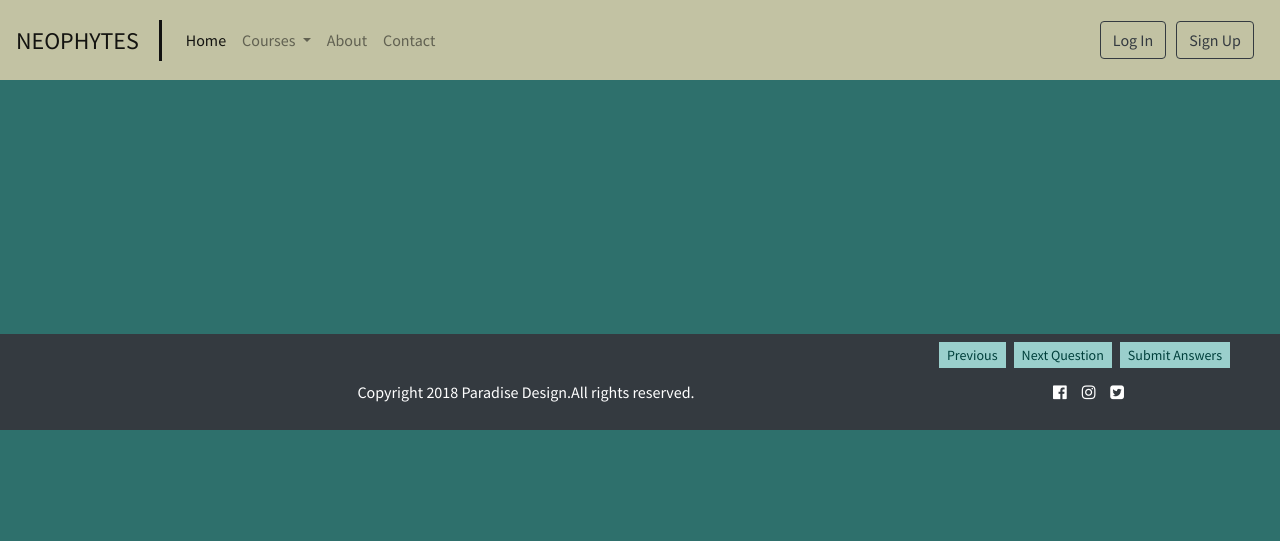
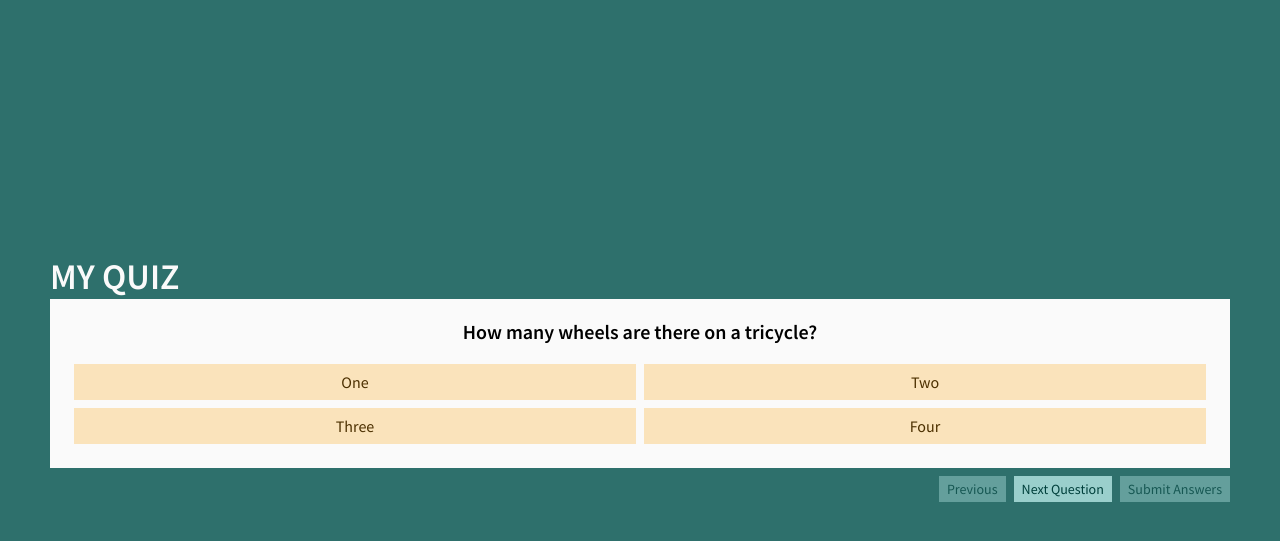
Before and after one commit to vnsharma61/Hackathon, a PHP site: page /questions.html in a window 1280 px wide. Shown: the top 541 px of the page. Run offline with PHP 8.4, Linux system fonts and the light colour scheme; some libraries are stand-ins or nearby versions.

Commit message:
questions_success

```diff
--- a/css/questions.css
+++ b/css/questions.css
@@ -1,6 +1,3 @@
-
-/*--&&&&&&&&&&&&&&&&&&&&&&&&&&&&&&&&&&Questions&&&&&&&&&&&&&&&&&&&&&&&&&&&&&&&&&--*/
-
 @import url(https://fonts.googleapis.com/css?family=Source+Sans+Pro:400,600);
 
 * {
@@ -130,113 +127,3 @@ body {
   font-weight: 600;
   font-size: 20px;
 }
-
-/*--&&&&&&&&&&&&&&&&&&&&&&&&&&&&&&&&&&Questions&&&&&&&&&&&&&&&&&&&&&&&&&&&&--*/
-
-.btn {
-	margin-right: 10px;
-}
-
-.bg-light {
-    background-color: #c2c2a3 !important;
-}
-
-.navbar {
-	height: 80px;
-	font-family: 'Roboto', sans-serif;
-	position: fixed;
-	top: 0;
-	left: 0;
-	right: 0;
-}
-
-.navbar-brand {
-	font-size: 24px;
-	border-right: 3px solid #111;
-	padding-right: 20px;
-}
-
-.dropdown-item {
-	width: fit-content;
-	margin: auto 10px;
-}
-section.log {
-	margin-top: 80px;
-}
-
-.log img{
-	width: 100%;
-}
-.tests .row {
-    padding-top: 50px;
-}
-.tests {
-	background-color: #fbf7f5;
-}
-.tests img{
-	border-radius: 10%;
-    padding-left: 10px;
-    padding-top: 10px;
-    padding-right: 20px;
-    padding-bottom: 10px;
-}
-.tests .shadow{
-	padding-bottom: 15px;
-}
-.navbar .row{
-	width: 100%;
-}
-.nav-left{
-	width: 20%;
-}
-.nav-center{
-	width: 65%;
-}
-.nav-right{
-	width: 15%;
-
-}
-button.btn.btn-danger {
-    margin-left: 6px;
-}
-section.log {
-    background: linear-gradient(to right,#0f2027,#203a43,#2c5634);
-    padding: 160px;
-        padding-bottom: 200px;
-    }
-.log h1 {
-    text-align: center;
-}
-.featureone{
-	    padding-top: 50px;
-    padding-bottom: 50px;
-	background-color: #fbf7f5;
-}
-.featureone img{
-	    padding-left: 20px;
-    padding-top: 40px;
-}
-<<<<<<< HEAD
-=======
-.tests .shadow{
-	box-shadow: 2px 2px 12px rgba(0,0,0,0.2);
-}
-ul.social.text-white.text-right {
-    /* float: right; */
-    list-style: none;
-    display: inline-flex;
-}
-.left{
-	width: 80%;
-}
-.right{
-	width: 20%;
-}
-.fa{
-	padding-right: 15px;
-}
-
-footer.bg-dark.py-5 {
-    height: 40px;
-}
->>>>>>> 679b1862cad7e690947d92b5cfdaf965c174e0ec
--- a/js/questions.js
+++ b/js/questions.js
@@ -1,8 +1,3 @@
-<html>
-<head></head>
-<body>
-<script>
-
 // Array of all the questions and choices to populate the questions. This might be saved in some JSON file or a database and we would have to read the data in.
 var all_questions = [{
   question_string: "What color is the sky?",
@@ -234,7 +229,3 @@ $(document).ready(function() {
   var quiz_container = $('#quiz');
   quiz.render(quiz_container);
 });
-
-</script>
-</body>
-</html>
--- a/questions.html
+++ b/questions.html
@@ -1,108 +1,20 @@
 <!DOCTYPE html>
-<html>
+<html lang="en" >
+
 <head>
-
-  <!-- Required meta tags -->
-  <meta charset="utf-8">
-    <meta name="viewport" content="width=device-width, initial-scale=1, shrink-to-fit=no">
-
-  <!-- Bootstrap CSS -->
-    <link rel="stylesheet" href="https://stackpath.bootstrapcdn.com/bootstrap/4.1.3/css/bootstrap.min.css" integrity="sha384-MCw98/SFnGE8fJT3GXwEOngsV7Zt27NXFoaoApmYm81iuXoPkFOJwJ8ERdknLPMO" crossorigin="anonymous">
-
-    <!--icon for footer-->
-    <link rel="stylesheet" href="https://cdnjs.cloudflare.com/ajax/libs/font-awesome/4.7.0/css/font-awesome.css" />
-
-    <!--style for this webbapp//css file-->
-
-    <link rel="stylesheet" type="text/css" href="css/questions.css">
-
-    <link href="https://fonts.googleapis.com/css?family=Josefin+Sans|Roboto|Roboto+Condensed" rel="stylesheet">
+  <meta charset="UTF-8">
+  <title>Multiple Choice Quiz</title>
 
 
 
-  <title>Neophytes | Online Assessment</title>
+      <link rel="stylesheet" href="css/questions.css">
 
 
 </head>
+
 <body>
-<script type="text/javascript" src="js/questions.js" ></script>
 
-<!--&&&&&&&&&&&&&&&&&&&&&&&&&&&&&&&--Header Begins--&&&&&&&&&&&&&&&&&&&&&&&&&&&&&&&&&&&&-->
-
-<nav class="navbar navbar-expand-lg navbar-light bg-light navbar-fixed-top topnav">
-  <a class="navbar-brand" href="">NEOPHYTES</a>
-  <button class="navbar-toggler" type="button" data-toggle="collapse" data-target="#navbarSupportedContent" aria-controls="navbarSupportedContent" aria-expanded="false" aria-label="Toggle navigation">
-    <span class="navbar-toggler-icon"></span>
-  </button>
-
-  <div class="collapse navbar-collapse" id="navbarSupportedContent">
-    <ul class="navbar-nav mr-auto">
-      <li class="nav-item active">
-        <a class="nav-link" href="main_index.html">Home <span class="sr-only">(current)</span></a>
-      </li>
-      <li class="nav-item dropdown">
-        <a class="nav-link dropdown-toggle" href="#" id="navbarDropdown" role="button" data-toggle="dropdown" aria-haspopup="true" aria-expanded="false">
-          Courses
-        </a>
-        <div class="dropdown-menu" aria-labelledby="navbarDropdown">
-          <a class="dropdown-item" href="#">General Knowledge</a>
-          <a class="dropdown-item" href="#">Aptitude Test</a>
-          <a class="dropdown-item" href="#">IQ Test</a>
-        </div>
-      </li>
-      <li class="nav-item">
-        <a class="nav-link" href="#">About</a>
-      </li>
-      <li class="nav-item">
-        <a class="nav-link" href="feedbackform.php">Contact</a>
-      </li>
-    </ul>
-    <ul class="navbar-nav ml-auto">
-
-
-      <button type="button" class="btn btn-outline-dark" data-toggle="modal" data-target="#popUpWindow">Log In</button>
-
-    <div class="modal fade" id="popUpWindow">
-        <div class="modal-dialog">
-            <div class="modal-content">
-
-                <!-- header -->
-                <div class="modal-header">
-                    <h3 class="modal-title mr-auto">Log In</h3>
-                    <button type="button" class="close ml-auto" data-dismiss="modal">&times;</button>
-                </div>
-
-                <!-- body (form) -->
-                <div class="modal-body">
-                    <form role="form">
-                        <div class="form-group">
-                            <input type="email" class="form-control" placeholder="Email">
-                        </div>
-                        <div class="form-group">
-                            <input type="password" class="form-control" placeholder="Password">
-                        </div>
-                    </form>
-                </div>
-
-                <!-- button -->
-                <div class="modal-footer">
-                    <button class="btn btn-primary btn-block">Submit</button>
-                </div>
-              </div>
-        </div>
-    </div>
-
-</div>
-
-
-      <a href="#"><button type="button" class="btn btn-outline-dark">Sign Up</button></a>
-    </ul>
-  </div>
-</nav>
-
-  <!--&&&&&&&&&&&&&&&&&&&&&&&&&&&&&&&--Header Ends--&&&&&&&&&&&&&&&&&&&&&&&&&&&&&&&&&&&&-->
-
-<div id="quiz">
+  <div id="quiz">
   <h1 id="quiz-name"></h1>
   <button id="submit-button">Submit Answers</button>
   <button id="next-question-button">Next Question</button>
@@ -113,38 +25,15 @@
     <p id="quiz-results-score"></p>
   </div>
 </div>
+  <script src='http://cdnjs.cloudflare.com/ajax/libs/jquery/2.1.3/jquery.min.js'></script>
 
- <!--&&&&&&&&&&&&&&&&&&&&&&&&&&&&&&&Footer Section starts&&&&&&&&&&&&&&&&&&&&&&&&&&&&&-->
-  <footer class="bg-dark py-5">
-    <div class="container">
-      <div class="row">
-        <div class="left">
-          <p class="text-white">Copyright 2018 Paradise Design.All rights reserved.</p>
-        </div>
-        <div class="right">
-          <ul class="social text-white text-right">
-            <li>
-              <i class="fa fa-facebook-official" aria-hidden="true"></i>
 
-            </li>
-            <li>
-              <i class="fa fa-instagram" aria-hidden="true"></i>
-            </li>
-            <li>
-              <i class="fa fa-twitter-square" aria-hidden="true"></i>
-            </li>
 
-        </div>
+    <script  src="js/questions.js"></script>
 
-      </div>
-  </footer>
-  <!--Footer Section Ends-->
 
-<!-- Optional JavaScript -->
-    <!-- jQuery first, then Popper.js, then Bootstrap JS -->
-    <script src="https://code.jquery.com/jquery-3.3.1.slim.min.js" integrity="sha384-q8i/X+965DzO0rT7abK41JStQIAqVgRVzpbzo5smXKp4YfRvH+8abtTE1Pi6jizo" crossorigin="anonymous"></script>
-    <script src="https://cdnjs.cloudflare.com/ajax/libs/popper.js/1.14.3/umd/popper.min.js" integrity="sha384-ZMP7rVo3mIykV+2+9J3UJ46jBk0WLaUAdn689aCwoqbBJiSnjAK/l8WvCWPIPm49" crossorigin="anonymous"></script>
-    <script src="https://stackpath.bootstrapcdn.com/bootstrap/4.1.3/js/bootstrap.min.js" integrity="sha384-ChfqqxuZUCnJSK3+MXmPNIyE6ZbWh2IMqE241rYiqJxyMiZ6OW/JmZQ5stwEULTy" crossorigin="anonymous"></script>
+
 
 </body>
+
 </html>
```
